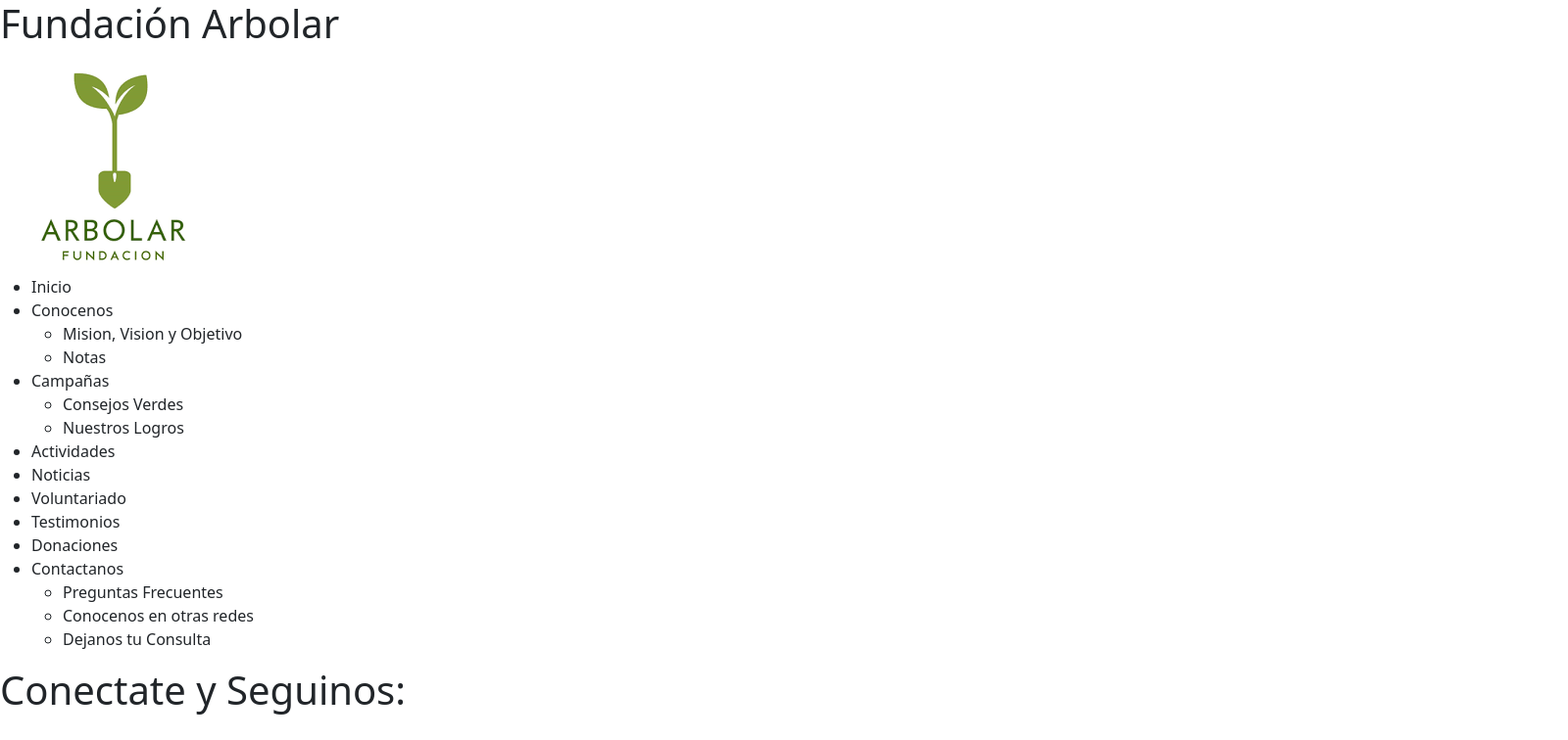
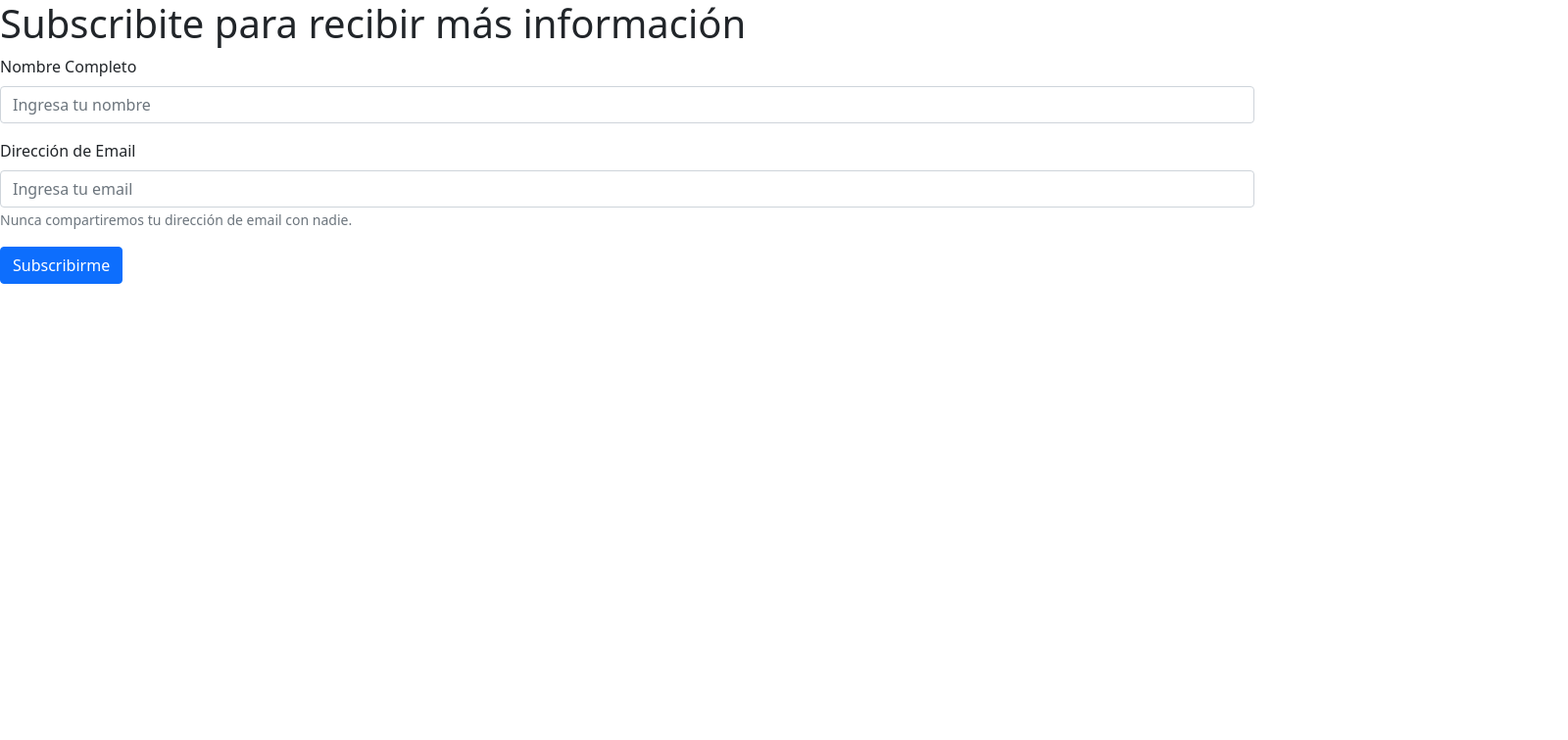
Before and after one commit to martinguido/WebPage, a React (Create React App) app in the folder client/: page / in a window 1280 px wide. Shown: the top 756 px of the page at 98% size, 1600 px wide, since content can reach past the window. Built offline with nearby package versions, Linux system fonts and the light colour scheme.

Commit message:
added form newsletter

```diff
--- a/client/src/components.js
+++ b/client/src/components.js
@@ -1,17 +1,16 @@
 import React from 'react';
-import { Form } from 'react-bootstrap';
+import { Form , Button} from 'react-bootstrap';
 import logo from './img/logo.png';
 import logoFB from './img/logoFB.png';
 import logoTW from './img/logoTW.png';
 import logoLI from './img/logoLI.png';
 import logoIG from './img/logoIG.png';
+import 'bootstrap/dist/css/bootstrap.min.css'
 
  export class Start extends React.Component {
     render(){
         return <>
-        <Header />
-        <Menu />
-        <Footer />
+        <SubscribeNewsletter />
         </>;
     }
 }
@@ -72,7 +71,6 @@
             <img src={logoLI} alt='Logo de LinkedIn'/>
             <img src={logoIG} alt='Logo de Instagram'/>
         </div>
-        <SubscribeNewsletter />
         </>;
     }
 }
@@ -81,17 +79,25 @@
         return <>
         <div>
             <h1>Subscribite para recibir más información</h1>
+
             <Form>
-                <Form.Group className="mb-3" controlId="formBasic">
+
+                <Form.Group className="mb-3" controlId="formBasicText">
                     <Form.Label>Nombre Completo</Form.Label>
-                    <Form.Control type="email" placeholder="Ingresa tu nombre" />
-                </Form.Group>
-                <Form.Group className="mb-3" controlId="formBasicEmail">
-                    <Form.Label>Direccion de Email</Form.Label>
-                    <Form.Control type="email" placeholder="Ingresa tu email" />
-                    <Form.Text className="text-muted">No compartiremos este mail con nadie más</Form.Text>
+                    <Form.Control type="name" placeholder="Ingresa tu nombre" />
                 </Form.Group>
 
+                <Form.Group className="mb-3" controlId="formBasicEmail">
+                    <Form.Label>Dirección de Email</Form.Label>
+                    <Form.Control type="email" placeholder="Ingresa tu email" />
+                    <Form.Text className="text-muted">
+                        Nunca compartiremos tu dirección de email con nadie.
+                    </Form.Text>
+                </Form.Group>
+
+                <Button variant="primary" type="submit">
+                    Subscribirme
+                </Button>
             </Form>
         </div>
         </>;
```
Also changed, not shown: client/src/img/logoIG.png.
